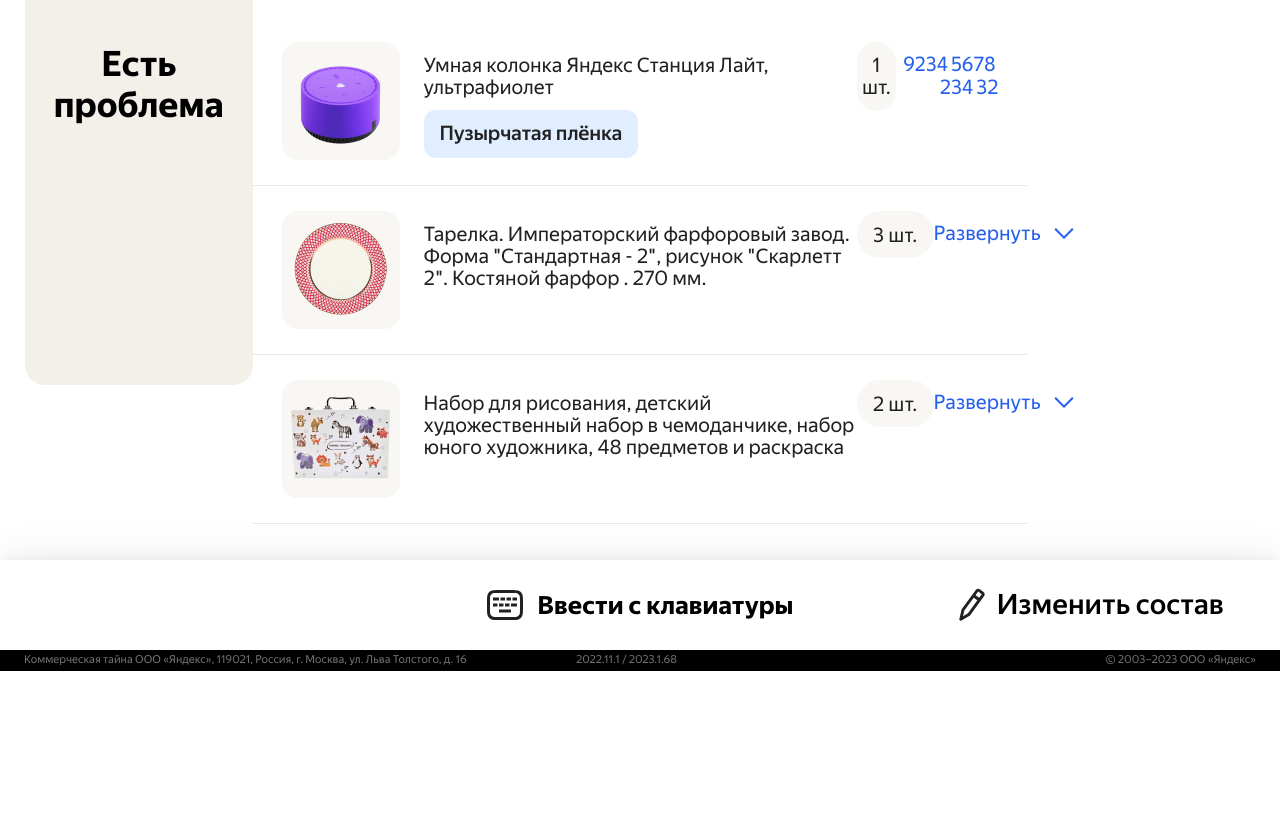
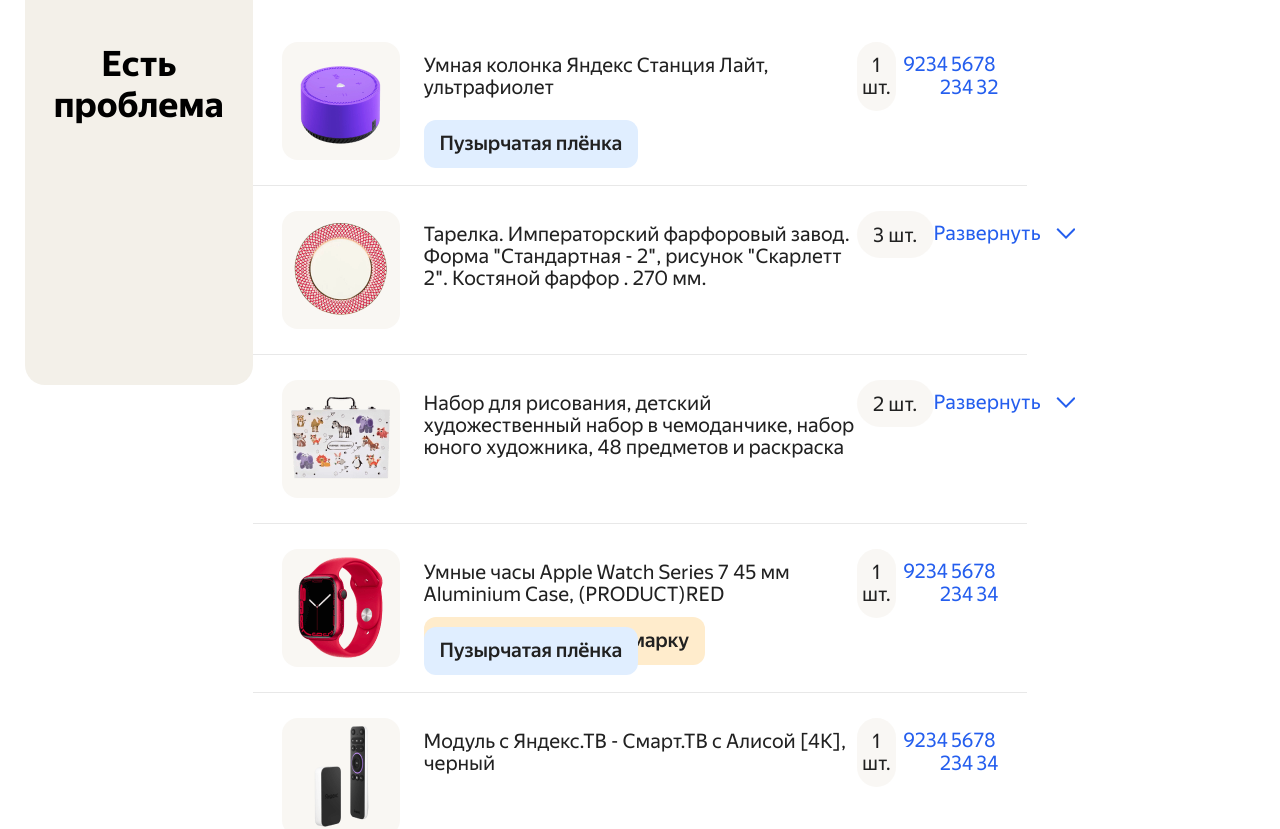
Before and after one commit to nidoveralis/product-packing-react, a React (Create React App) app: page /main in a window 1280 px wide. Shown: the part 380-1209 px from the top of the page. Before the commit the page ends 1051 px from the top, so only its background shows below. Built offline with nearby package versions, Linux system fonts and the light colour scheme.

Commit message:
feat: button 'свернуть'

```diff
--- a/src/components/App/App.js
+++ b/src/components/App/App.js
@@ -3,9 +3,11 @@
 import Main from '../Main/Main';
 import {Route, Routes} from "react-router-dom";
 
-import img0 from '../../images/img0.png'
-import img1 from '../../images/img1.png'
-import img3 from '../../images/img3.png'
+import img0 from '../../images/img0.png';
+import img1 from '../../images/img1.png';
+import img2 from '../../images/img2.png';
+import img3 from '../../images/img3.png';
+import img4 from '../../images/img4.png';
 import FirstPage from "../FirstPage/FirstPage";
 import PackingPage from "../PackingPage/PackingPage";
 import Success from "../Success/Success";
@@ -19,9 +21,11 @@
     count:1,
     img: img3,
     tag: 'Пузырчатая плёнка',
+    brand: false,
     barcode: '9234 5678 234 32',
     scan: 0,
-    full: false
+    full: false,
+    cancel: false
   },
   {
     _id:1,
@@ -29,9 +33,11 @@
     count:3,
     img: img0,
     tag: '',
+    brand: false,
     barcode: '9234 5678 234 33',
     scan: 0,
-    full: false
+    full: false,
+    cancel: false
   },
   {
     _id:2,
@@ -39,16 +45,42 @@
     count:2,
     img: img1,
     tag: '',
+    brand: false,
     barcode: '9234 5678 234 34',
     scan: 0,
-    full: false
+    full: false,
+    cancel: false
+  },
+  {
+    _id:3,
+    description:'Умные часы Apple Watch Series 7 45 мм Aluminium Case, (PRODUCT)RED',
+    count:1,
+    img: img2,
+    tag: 'Пузырчатая плёнка',
+    brand: true,
+    barcode: '9234 5678 234 34',
+    scan: 0,
+    full: false,
+    cancel: false
+  },
+  {
+    _id:3,
+    description:'Модуль с Яндекс.ТВ - Смарт.ТВ с Алисой [4K], черный',
+    count:1,
+    img: img4,
+    tag: '',
+    brand: false,
+    barcode: '9234 5678 234 34',
+    scan: 0,
+    full: false,
+    cancel: true
   }
 ]
 
 
 
 
-const packageType = 'MYE'
+const packageType = 'YME'
 
 const zaSmenu = 725;
 
@@ -123,8 +155,8 @@
       setUserStatusTheme(THEME_BUTTON.good);
     }else if(scanInOneHour>100) {
       setUserStatusTheme(THEME_BUTTON.excellent);
-    }
-  }
+    };
+  };
 
   React.useEffect(()=>{
     const a = calculateStatistics(scanCount);
@@ -137,7 +169,7 @@
   return (
 
       <Routes>
-        <Route path="/" element={<FirstPage/>}/>
+        <Route path="/" element={<FirstPage />}/>
         <Route path="/main" element={<Main
           cards={cards} onScanCard={onScanCard}
           openStatictic={openStatictic}
--- a/src/components/Card/Card.css
+++ b/src/components/Card/Card.css
@@ -75,8 +75,30 @@
   background-color: transparent;
   cursor: pointer;
   padding: 0;
+  display: flex;
+  align-items: center;
+  justify-content: end;
 }
 
+.card__number-text {
+  margin: 0;
+}
+
+.card__number-img {
+  background-image: url("../../images/icon__path.svg");
+  background-repeat: no-repeat;
+  width: 19px;
+  height: 11px;
+  margin-left: 15px;
+}
+
+.card__number-img_active {
+  transform: rotateX(180deg);
+  -webkit-transform: rotateX(180deg);
+  -moz-transform: rotateX(180deg);
+  -ms-transform: rotateX(180deg);
+  -o-transform: rotateX(180deg);
+}
 
 .card__button-more {
   background-image: url("../../images/icon__path.svg");
@@ -91,14 +113,9 @@
 
 .card__tag {
   display: none;
-}
-
-.card__tag_active {
   grid-row: 2/3;
   grid-column: 2/3;
-  display: flex;
   align-items: center;
-  background-color: #E0EEFF;
   border-radius: 12px;
   -webkit-border-radius: 12px;
   -moz-border-radius: 12px;
@@ -112,6 +129,17 @@
   margin: 0;
   letter-spacing: -.011em;
   height: 48px;
+}
+
+.card__tag_active {
+  background-color: #E0EEFF;
+  display: flex;
+  margin-top: 10px;
+}
+
+.card__brand {
+  background-color: #FFECCC;
+  display: flex;
 }
 
 .progress-bar {
--- a/src/components/Card/Cards.js
+++ b/src/components/Card/Cards.js
@@ -8,11 +8,13 @@
   const [hiddenProducts,setHiddenProducts]= React.useState(item.count===1 ? false : true);
 
   const tagCardClass = `card__tag ${item.tag ? "card__tag_active" : ""}`;
+  const brandCardClass = `card__tag ${item.brand ? "card__tag_active" : ""}`;
   const countContent = item.scan===0 ? `${item.count} шт.` : `${item.scan} из ${item.count} шт.`;
   const progressCardClass = `progress-bar__subtitle ${item.full ? "progress-bar__subtitle_active" : ""}`;
   const progressColor = `${Math.floor((100 / item.count) * item.scan)}%`;
   const progressGradient = `linear-gradient(to right, #2AAD2E ${progressColor},#E8E8E8 ${progressColor})`
   const hiddenProductsClass = `card__conteiner ${item.count===1 ? "conteiner_hidden" : ""}`;
+  const numberImgClass = `card__number-img ${!hiddenProducts ? "card__number-img_active" : ""}`;
 
   function openHiddenProducts() {
     setHiddenProducts(!hiddenProducts);
@@ -28,13 +30,17 @@
           <div className="card__info">
             <div className="card__img" style={{backgroundImage: `url(${item.img})`}} />
             <p className="card__description">{item.description}</p>
+            <p className={brandCardClass}>Нужно сканировать марку</p>
             <p className={tagCardClass}>{item.tag}</p>
           </div>
           <div className="progress-bar">
             {item.scan>0 ? <div className="progress-bar__conteiner conteiner" style={{background: progressGradient, opacity: progressColor}} /> : <div className="progress-bar__cont conteiner" /> }
             <p className={progressCardClass}>{countContent}</p>
           </div>
-          <button className="card__number card__button-more" onClick={openHiddenProducts}>Развернуть</button>
+          <button className="card__number" onClick={openHiddenProducts}>
+            <p className="card__number-text" >{hiddenProducts ? 'Развернуть' : 'Свернуть'}</p>
+            <div className={numberImgClass} ></div>
+            </button>
         </div>
         { [...Array(item.count)].map((el, index) => <CardItem key={index} item={item} handleScanProduct={handleScanProduct} hiddenProducts={hiddenProducts}/> ) }
       </li>
--- a/src/components/CardItem/CardItem.js
+++ b/src/components/CardItem/CardItem.js
@@ -5,6 +5,7 @@
   const [scan,setScan]= React.useState(false);
 
   const tagCardClass = `card__tag ${item.tag ? "card__tag_active" : ""}`;
+  const brandCardClass = `card__tag ${item.brand ? "card__brand" : ""}`;
   const scanCardClass = `card__count conteiner ${scan ? "card__count_active" : ""}`;
   const hiddenProductsClass = `card__conteiner ${hiddenProducts ? "conteiner_hidden" : ""}`;
 
@@ -18,6 +19,7 @@
         <div className="card__info">
           {item.count===1 && <div className="card__img" style={{backgroundImage: `url(${item.img})`}} />}
           <p className="card__description">{item.description}</p>
+          <p className={brandCardClass}>Нужно сканировать марку</p>
           <p className={tagCardClass}>{item.tag}</p>
         </div>
         <div className={scanCardClass} >1 шт.</div>
--- a/src/components/FirstPage/FirstPage.js
+++ b/src/components/FirstPage/FirstPage.js
@@ -9,7 +9,7 @@
 function FirstPage() {
     return (
         <>
-            <Header/>
+            <Header />
             <section className="main-block">
                 <Button buttonText="Есть проблема"/>
                 <div className="main-text-container">
--- a/src/components/Products/Products.css
+++ b/src/components/Products/Products.css
@@ -7,10 +7,11 @@
 .products__title {
   font-size: 48px;
   margin: 0;
-  letter-spacing: -0.03em;
+  letter-spacing: -0.01em;
 }
 
 .products__subtitle {
+  font-family: 'YandexSansDisplay', Arial, sans-serif;
   font-size: 72px;
   font-weight: 700;
   letter-spacing: -0.02em;
--- a/src/components/Products/Products.js
+++ b/src/components/Products/Products.js
@@ -11,7 +11,7 @@
 //packageType
   return(
     <div className="products">
-    <h1 className="products__title">Сканируйте товары из ячейки</h1>
+    <h5 className="products__title">Сканируйте товары из ячейки</h5>
     <h2 className="products__subtitle">B-09</h2>
       <ul className="products__list">
         <li className="products__list-item conteiner">6 товаров</li>
--- a/src/utils/constants.js
+++ b/src/utils/constants.js
@@ -92,4 +92,4 @@
   WIDTH_SIDE_LINE,
   WIDTH_MEDIUM_LINE,
   WIDTH_ALL_LINE
-}
+};
```
Also changed, not shown: src/images/icon_brand.svg (added), src/images/img4.png (added).
